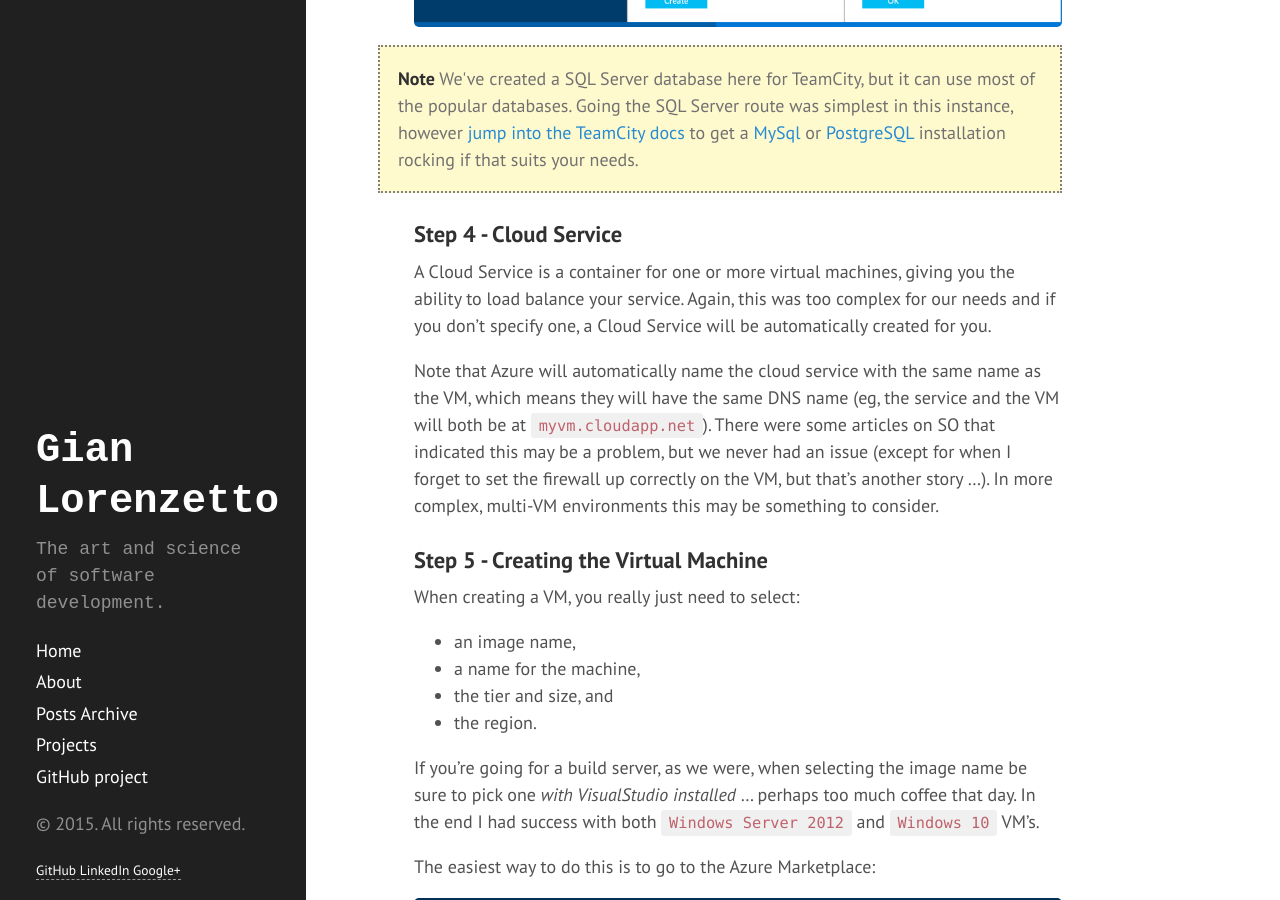
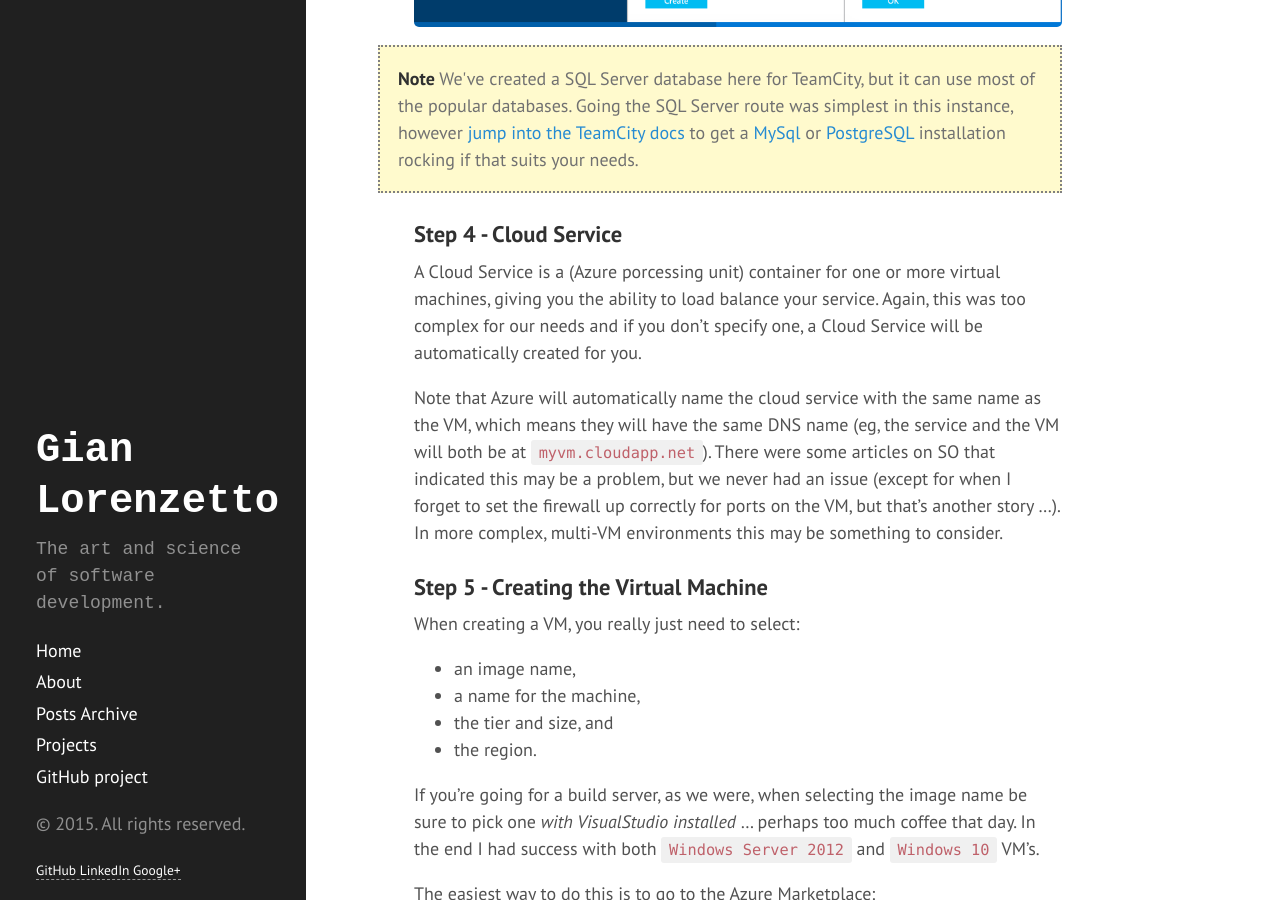
Before and after one commit to GianLorenzetto/GianLorenzetto.github.io-www, a Jekyll site: the page built from preview/azure-teamcity-and-octopusdeploy.md, in a window 1280 px wide and 900 px high, scrolled down 3312 px. Built offline with Jekyll 4.4.1, drawn with Linux system fonts in a browser that asks for light colours; Markdown is read by kramdown in place of the engine named in the settings; some of the changed text lies outside the part shown.

Commit message:
Some minor changes and add links to Zaatar's Account and Azure portals

```diff
--- a/preview/azure-teamcity-and-octopusdeploy.md
+++ b/preview/azure-teamcity-and-octopusdeploy.md
@@ -2,11 +2,11 @@
 layout: post
 title: Azure, TeamCity and OctopusDeploy - Part 1
 categories: []
-tags: []
+tags: [Azure,TC,TeamCity,OD,OctopusDeploy,Readify]
 date: 2015-10-26 11:29:45
 ---
 
-Recently, Mohamed Zaatar (a fellow Readifarian) and I spent some time creating a complete build and deployment pipeline. Our main goal was to create a fully functional [CI](https://www.thoughtworks.com/continuous-integration) server in Azure, with [TeamCity](https://www.jetbrains.com/teamcity/) for builds and [OctopusDeploy](https://octopus.com/) for deployments.
+Recently, Mohamed Zaatar (a fellow Readifarian - (https://twitter.com/mzaatar) ) and I spent some time creating a complete build and deployment pipeline. Our main goal was to create a fully functional [CI](https://www.thoughtworks.com/continuous-integration) server in Azure, with [TeamCity](https://www.jetbrains.com/teamcity/) for builds and [OctopusDeploy](https://octopus.com/) for deployments.
 
 <!--more-->
 
@@ -57,7 +57,7 @@
 
 Steps 2 and 3 are optional. A _Storage Account_ will be automatically created for you when you create the VM if you don't already have one defined.
 
-As we're using TeamCity, we chose to create a SQL Server DB. TeamCity has it's own, built-in database (HSQLDB), which you could use as a trial, but it's not for anything else. From the [TeamCity documentation](https://confluence.jetbrains.com/display/TCD8/Setting+up+an+External+Database):
+As we're using TeamCity, we chose to create a Azure SQL Server DB. TeamCity has it's own, built-in database (HSQLDB), which you could use as a trial, but it's not for anything else. From the [TeamCity documentation](https://confluence.jetbrains.com/display/TCD8/Setting+up+an+External+Database):
 
 >The internal database may crash and lose all your data (e.g. on out of disk space condition). Also, internal database can become extremely slow on large data sets (say, database storage files over 200Mb). Please also note that our support does not cover any performance or database data loss issues if you are using the internal database.
 In short, **do not EVER use internal HSQLDB database for production TeamCity instances**.
@@ -83,9 +83,9 @@
 <a name="step4"></a>
 ### Step 4 - Cloud Service
 
-A Cloud Service is a container for one or more virtual machines, giving you the ability to load balance your service. Again, this was too complex for our needs and if you don't specify one, a Cloud Service will be automatically created for you.
+A Cloud Service is a (Azure porcessing unit) container for one or more virtual machines, giving you the ability to load balance your service. Again, this was too complex for our needs and if you don't specify one, a Cloud Service will be automatically created for you.
 
-Note that Azure will automatically name the cloud service with the same name as the VM, which means they will have the same DNS name (eg, the service and the VM will both be at `myvm.cloudapp.net`). There were some articles on SO that indicated this may be a problem, but we never had an issue (except for when I forget to set the firewall up correctly on the VM, but that's another story ...). In more complex, multi-VM environments this may be something to consider.
+Note that Azure will automatically name the cloud service with the same name as the VM, which means they will have the same DNS name (eg, the service and the VM will both be at `myvm.cloudapp.net`). There were some articles on SO that indicated this may be a problem, but we never had an issue (except for when I forget to set the firewall up correctly for ports on the VM, but that's another story ...). In more complex, multi-VM environments this may be something to consider.
 
 <a name="step5"></a>
 ### Step 5 - Creating the Virtual Machine
@@ -142,7 +142,7 @@
 
 A few other miscellaneous things we learnt, in no particular order:
 
-* I started off using the new portal, then switched back to the classic view. In general, I found the new portal a little less friendly than the classic view. It also didn't flow as nicely on my 13" MBP, but it might be a more pleasurable experience on a larger monitor.
+* I started off using the new portal (https://portal.azure.com), then switched back to the classic view (https://manage.windowsazure.com). In general, I found the new portal a little less friendly than the classic view. It also didn't flow as nicely on my 13" MBP, but it might be a more pleasurable experience on a larger monitor.
 * Be careful with your _usernames_ and _passwords_. I got all 'secure' early on and created different named accounts with random passwords for just about everything and it was a bit of a nightmare to manage. Be secure. Just be a little pragmatic and don't go nuts.
 * Save. Don't forget to save in the Azure management portal. What was that? Oh, did you forget to save? Save. Save. Save.
 
```
Also changed, not shown: other parts of preview/azure-teamcity-and-octopusdeploy.md (+1 -1 lines), _drafts/azure-teamcity-and-octopusdeploy---part-2.md (+2 -2 lines), _drafts/azure-teamcity-and-octopusdeploy---part-3.md (+4 -4 lines).
